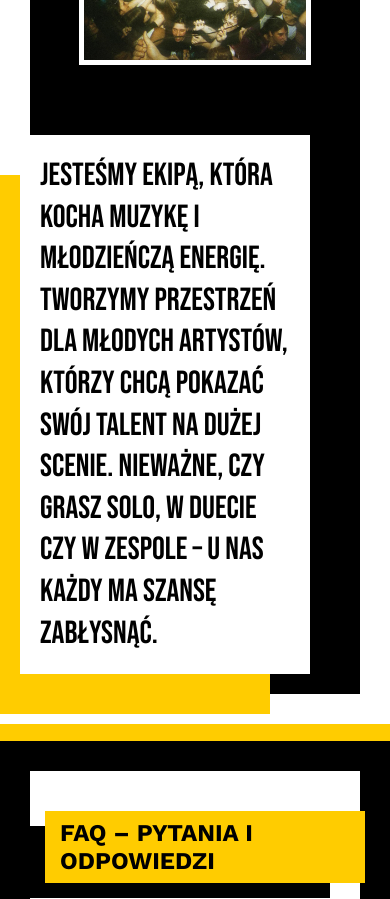
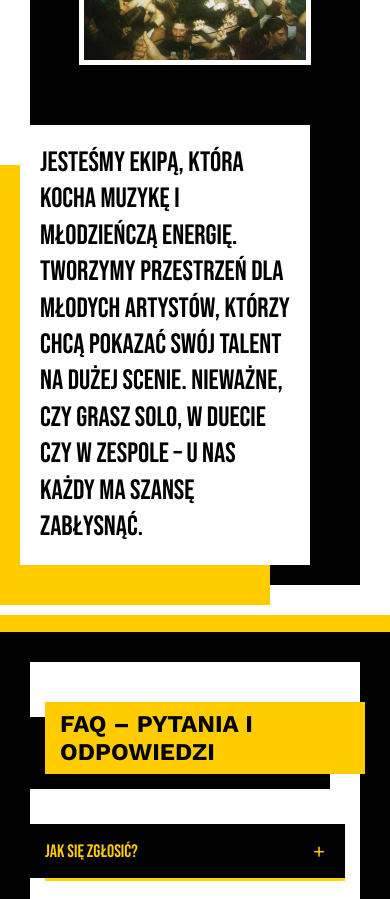
Before and after one commit to apetrochenko6/soundon-spa, a React (Vite) app in the folder my-frontend/: page / in a window 390 px wide. Shown: the part 2100-2999 px from the top of the page. Built offline with nearby package versions, Linux system fonts and the light colour scheme.

Commit message:
some server changs

```diff
--- a/my-frontend/src/JoinUs.css
+++ b/my-frontend/src/JoinUs.css
@@ -109,9 +109,9 @@
 
         .text-box {
             width: 100%;
-            font-size: 32px;
+            font-size: 28px;
             padding: 20px;
-            margin-top: 30px;
+            margin-top: 20px;
         }
 
         .text-box::after {
```
